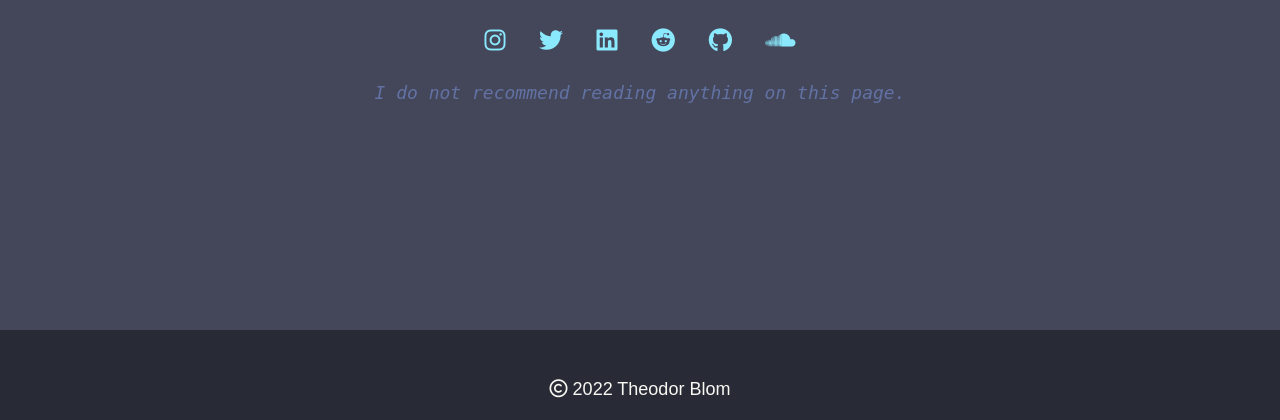
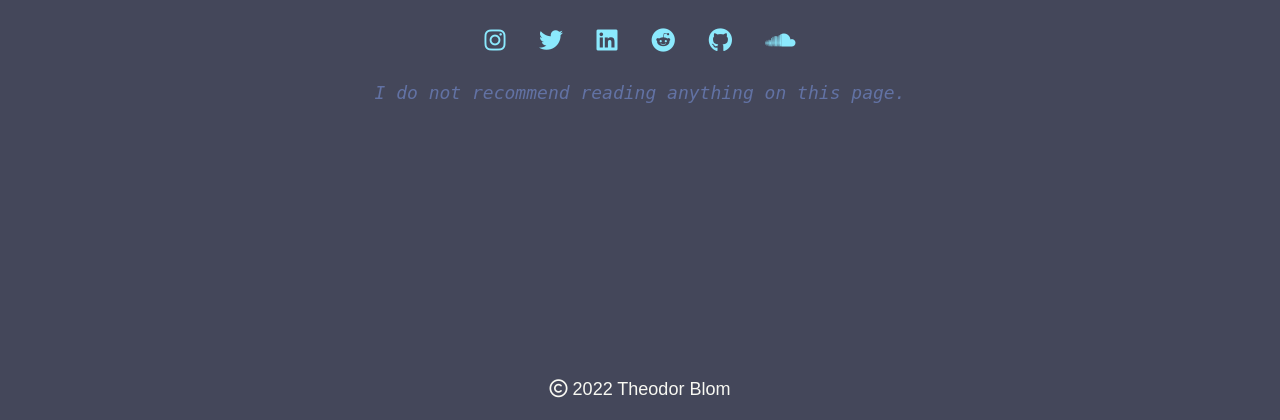
Before and after one commit to Theeoi/theodorblom.com, a PHP site: page / in a window 1280 px wide. Shown: the part 380-800 px from the top of the page. Run offline with PHP 8.4, Linux system fonts and the light colour scheme; some libraries are stand-ins or nearby versions; some web fonts are replaced.

Commit message:
Removed footer background.

```diff
--- a/css/style.css
+++ b/css/style.css
@@ -264,7 +264,7 @@ h3 { font-size: var(--fs-h3); }
 /* Footer */
 
 .footer {
-    background: var(--clr-bgdark);
+    background: var(--clr-bg);
     text-align: center;
     padding: 2.5em 0;
 }
```
